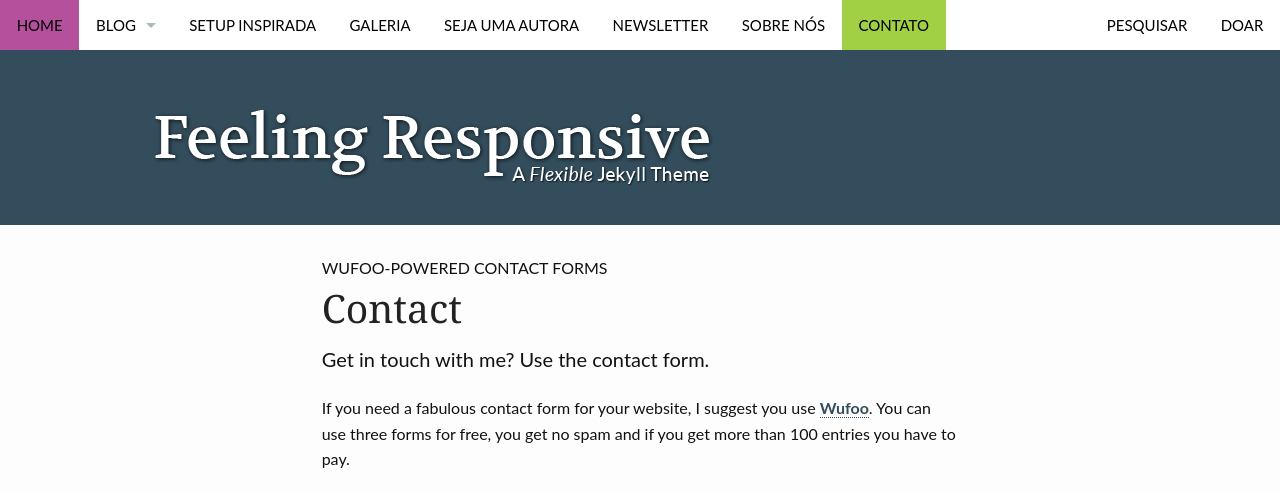
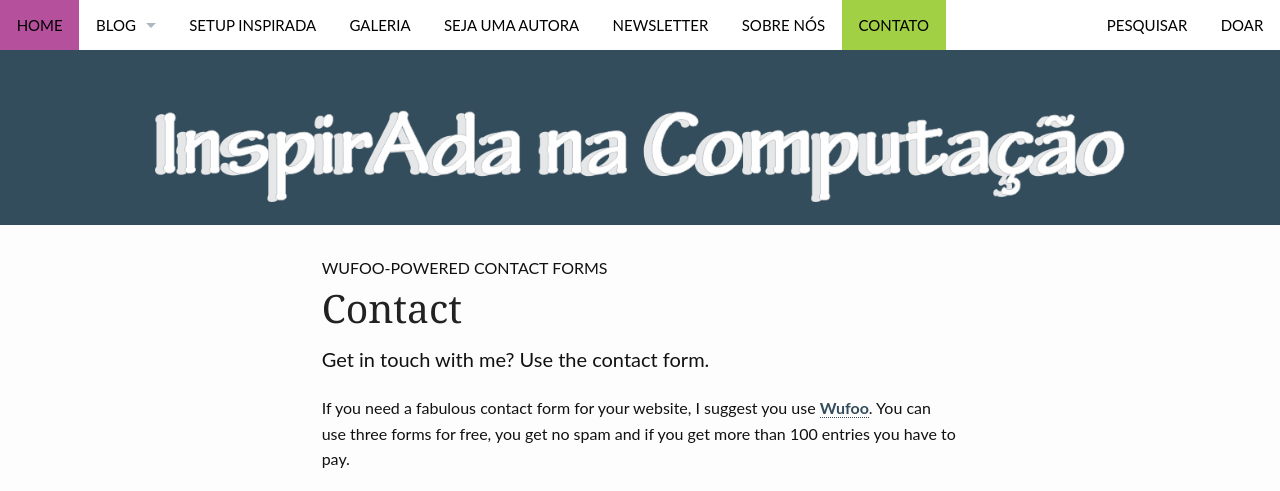
Before and after one commit to inspiradanacomputacao/inspiradanacomputacao.github.io, a Jekyll site: the page built from pages/contact.md, in a window 1280 px wide. Shown: the top 491 px of the page. Built offline with Jekyll 4.4.1, drawn with Linux system fonts in a browser that asks for light colours.

Commit message:
teste logo

```diff
--- a/_config.yml
+++ b/_config.yml
@@ -36,7 +36,7 @@ urlimg: "http://phlow.github.io/feeling-responsive/images/"
 
 
 # Logo size is 600x80 pixels
-logo: "logo.png"
+logo: "logo_teste.png"
 
 
 # Paginates all X entries
```
Also changed, not shown: assets/img/logo_teste.png (added).
